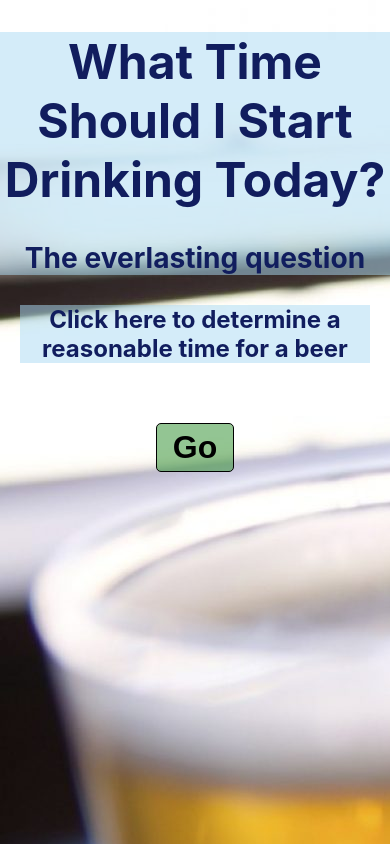
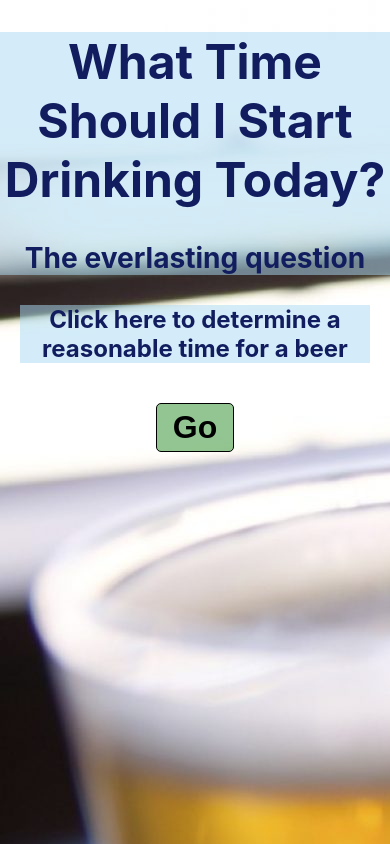
Before and after one commit to petewk/Beer-Clock, a React (Create React App) app: page / in a window 390 px wide. Built offline with nearby package versions, Linux system fonts and the light colour scheme.

Commit message:
Css update

```diff
--- a/src/App.css
+++ b/src/App.css
@@ -33,7 +33,7 @@ button {
   border-radius: 5px;
   border: 1px solid black;
   padding: 10px;
-  margin: 30px 0;
+  margin: 10px 0;
 }
 
 #beerButton {
```
